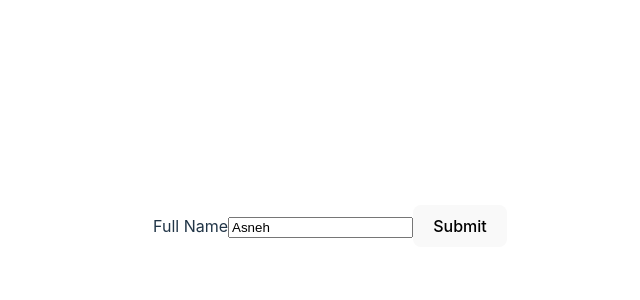
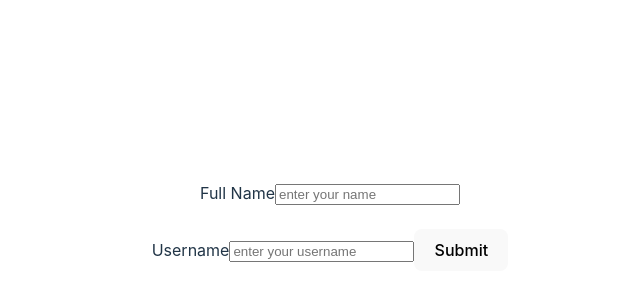
Before and after one commit to rajasneh/Web-Dev, a React (Vite) app in the folder React/React-Part-6/basic-react-app/: page / in a window 1280 px wide. Shown: the part 174-474 px from the top of the page, without its empty margins (310-950 px from the left). Built offline with nearby package versions, Linux system fonts and the light colour scheme.

Commit message:
Handling multiple inputs

```diff
--- a/React/React-Part-6/basic-react-app/src/Form.jsx
+++ b/React/React-Part-6/basic-react-app/src/Form.jsx
@@ -1,19 +1,52 @@
 import { useState } from "react";
 export default function Form() {
-  let [fullName, setFullName] = useState("Asneh");
+  // let [fullName, setFullName] = useState("Asneh");
+
+  // let handleChange = (event) => {
+  //   setFullName(event.target.value);
+  // };
+
+  //Handling Multiple Inputs
+  let [formData, setFormData] = useState({
+    fullName: "",
+    username: "",
+  });
 
   let handleChange = (event) => {
-    setFullName(event.target.value);
+    //common handler for all input field
+    setFormData((currData) => {
+      return { ...currData, [event.target.name]: event.target.value };
+    });
+  };
+
+  let handleSubmit = (event) => {
+    event.preventDefalut();
+    setFormData({
+      fullName: "",
+      username: "",
+    });
   };
 
   return (
     <form>
-      <label htmlFor="userName">Full Name</label>
+      <label htmlFor="fullName">Full Name</label>
       <input
         placeholder="enter your name"
         type="text"
-        value={fullName}
-        id="userName"
+        value={formData.fullName}
+        id="fullName"
+        name="fullName"
+        onChange={handleChange}
+      ></input>
+      <br></br>
+      <br></br>
+      <label htmlFor="username">Username</label>
+      <input
+        placeholder="enter your username"
+        type="text"
+        value={formData.username}
+        id="username"
+        name="username"
         onChange={handleChange}
       ></input>
       <button>Submit</button>
```
